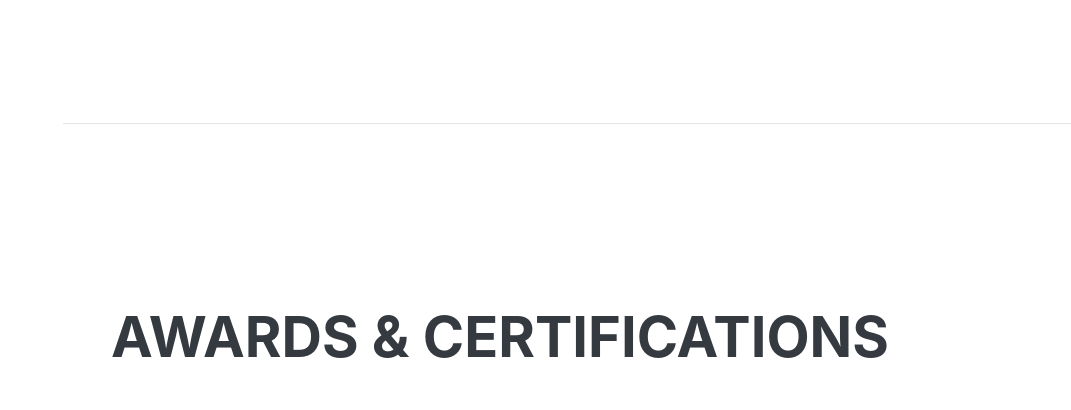
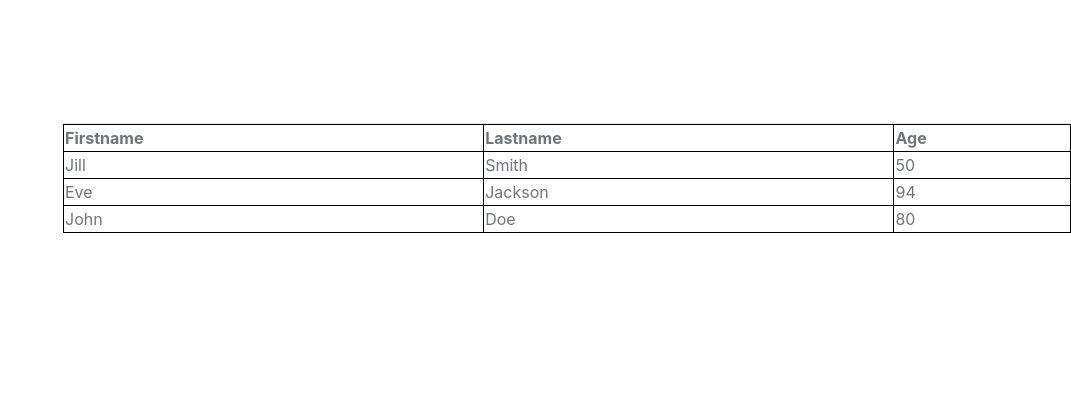
Before and after one commit to marcusapascaritei/marcusapascaritei.github.io, a plain HTML site: page index.html in a window 1280 px wide. Shown: the part 3080-3490 px from the top of the page, without its empty margins (209-1280 px from the left). Drawn offline with nearby package versions, Linux system fonts and the light colour scheme; a web font is replaced by a local one.

Commit message:
Update index.html

```diff
--- a/index.html
+++ b/index.html
@@ -1,6 +1,12 @@
 <!DOCTYPE html>
 <html lang="en">
 <head>
+    <style>
+        table, th, td {
+            border: 1px solid black;
+            border-collapse: collapse;
+        }
+    </style>
     <meta charset="utf-8" />
     <meta name="viewport" content="width=device-width, initial-scale=1, shrink-to-fit=no" />
     <meta name="description" content="" />
@@ -120,6 +126,32 @@
             </section>
             <hr class="m-0" />
             <!-- Awards-->
+
+            <table style="width:100%">
+                <tr>
+                    <th>Firstname</th>
+                    <th>Lastname</th>
+                    <th>Age</th>
+                </tr>
+                <tr>
+                    <td>Jill</td>
+                    <td>Smith</td>
+                    <td>50</td>
+                </tr>
+                <tr>
+                    <td>Eve</td>
+                    <td>Jackson</td>
+                    <td>94</td>
+                </tr>
+                <tr>
+                    <td>John</td>
+                    <td>Doe</td>
+                    <td>80</td>
+                </tr>
+            </table>
+
+
+
             <section class="resume-section" id="awards">
                 <div class="resume-section-content">
                     <h2 class="mb-5">Awards & Certifications</h2>
```
Lines whose indentation alone changed are shown as unchanged.
